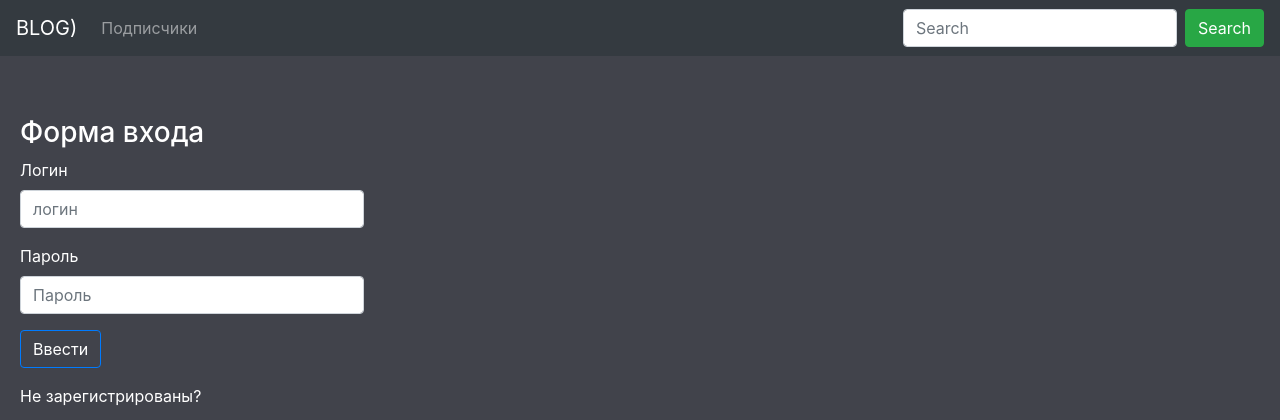
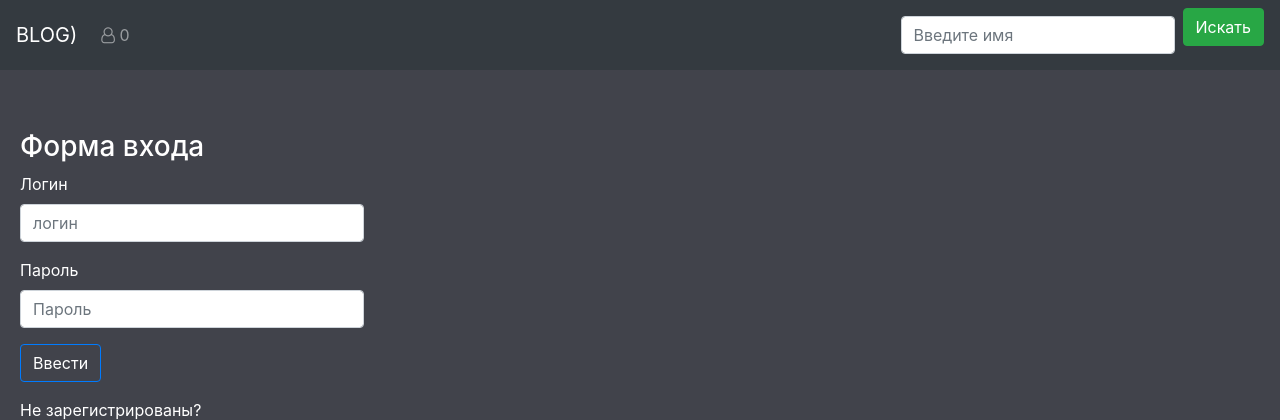
Before and after one commit to vladtinishov/spa, a CodeIgniter app: page /database/index.php/posts/index in a window 1280 px wide. Shown: the top 420 px of the page. Run offline with CodeIgniter, Linux system fonts and the light colour scheme.

Commit message:
сделал поиск по имени

```diff
--- a/application/models/Users_model.php
+++ b/application/models/Users_model.php
@@ -23,7 +23,7 @@ class Users_model extends CI_Model{
         echo json_encode($result);
     }
     public function getFollowers($user_id){
-        $result = $this->db->query("SELECT COUNT(users.user_name) FROM users
+        $result = $this->db->query("SELECT COUNT(users.user_name) AS count_users FROM users
                                     INNER JOIN followers
                                     ON
                                     followers.user_id = $user_id
@@ -31,4 +31,8 @@ class Users_model extends CI_Model{
                                     followers.follower_id = users.user_id");
         echo json_encode($result->result());
     }
+    public function getSearchedUsers($user_name){
+        $result = $this->db->query("SELECT users.user_id, users.user_name FROM users WHERE user_name = '$user_name'");
+        echo json_encode($result->result());
+    }
 }
--- a/application/views/index.php
+++ b/application/views/index.php
@@ -20,12 +20,13 @@
                 <span class="nav-link" v-if="!this.form.form_show" >{{user_data.user_name}}</span>
             </li>
             <li class="nav-item">
-                <span class="nav-link">Подписчики</span>
+                <span class="nav-link"><i class="fa fa-user-o" aria-hidden="true"></i>
+                 {{user_data.followers_count}}</span>
             </li>
         </ul>
         <form class="form-inline" action="/action_page.php">
-        <input class="form-control mr-sm-2" type="text" placeholder="Search">
-        <button class="btn btn-success" type="submit">Search</button>
+        <input id="searched_user_name" class="form-control mr-sm-2" type="text" placeholder="Введите имя">
+        <p @click="getSearchedUsers" class="btn btn-success">Искать</p>
         </form>
     </nav>
 
--- a/script.js
+++ b/script.js
@@ -61,7 +61,7 @@ let app = new Vue({
                                 data.data;
                         });
                         axios.post('/users/get_followers', {'user_id':response.data.user_id})
-                            .then(data => {console.log(data.data)}
+                            .then(data => {this.user_data.followers_count = data.data[0].count_users}
                         );
                     }
                     else{
@@ -171,7 +171,12 @@ let app = new Vue({
                     if(data.data) this.form.okey = true
                 })
             }
+        },
+
+        getSearchedUsers: function(){
+            user_name = document.getElementById('searched_user_name').value;
+            axios.post('/users/get_searched_users', {'user_name':user_name})
+            .then(data => console.log(data.data));
         }
-
     }
 })
```
Also changed, not shown: application/controllers/Users.php (+5 -3 lines).
